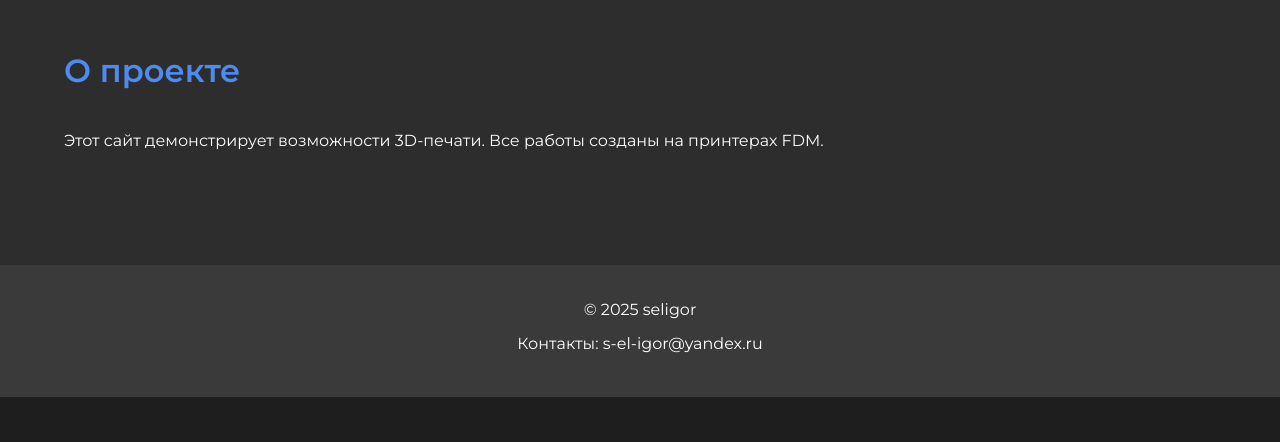
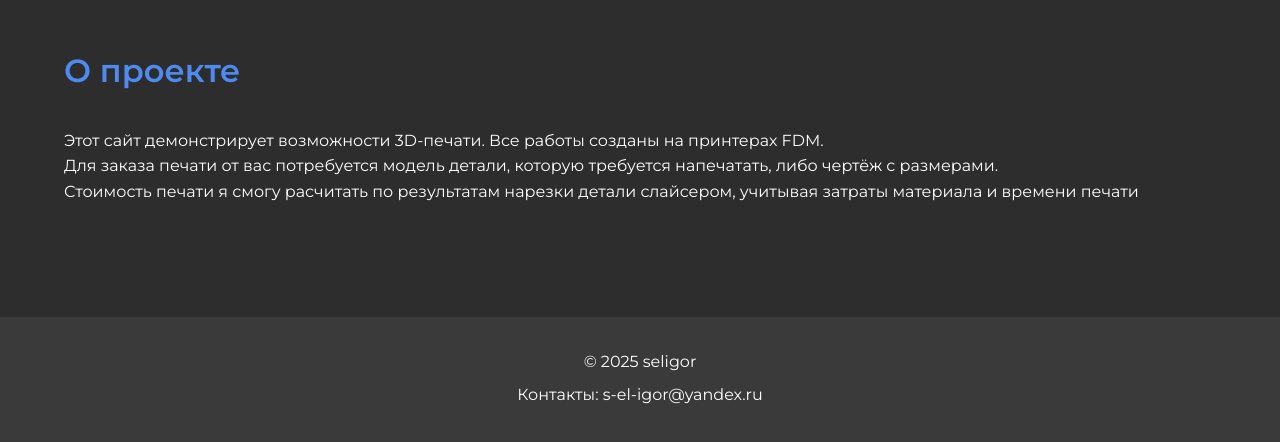
Before and after one commit to seligor/seligor.github.io, a plain HTML site: page index.html in a window 1280 px wide. Shown: the part 1344-1786 px from the top of the page. Before the commit the page ends 1741 px from the top, so only its background shows below. Drawn offline with Linux system fonts and the light colour scheme.

Commit message:
Update index.html

```diff
--- a/index.html
+++ b/index.html
@@ -95,6 +95,8 @@
         <section id="about" class="about">
             <h2>О проекте</h2>
             <p>Этот сайт демонстрирует возможности 3D-печати. Все работы созданы на принтерах FDM.</p>
+            <p>Для заказа печати от вас потребуется модель детали, которую требуется напечатать, либо чертёж с размерами.</p>
+            <p>Стоимость печати я смогу расчитать по результатам нарезки детали слайсером, учитывая затраты материала и времени печати</p>
         </section>
     </main>
 
```
